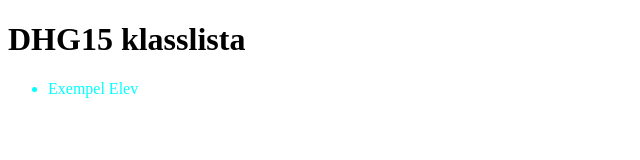
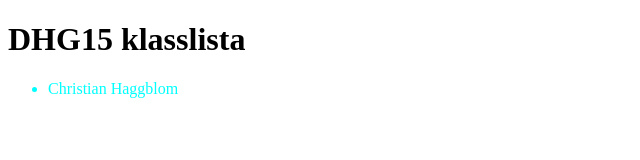
Before and after one commit to komukal/DHG15-gitovn2, a plain HTML site: page index.html in a window 1280 px wide. Shown: the full height of the page, 0-640 px from the left. Drawn offline with Linux system fonts and the light colour scheme.

Commit message:
ändringar gjorda

```diff
--- a/index.html
+++ b/index.html
@@ -7,7 +7,7 @@
     <body>
     <h1>DHG15 klasslista</h1>
     <ul>
-        <li class="exempel-elev">Exempel Elev</li>
+        <li class="christian-haggblom">Christian Haggblom</li>
     </ul>
 
 
--- a/style.css
+++ b/style.css
@@ -1,3 +1,4 @@
 /* DHG15 stylezzz */
 
 .exempel-elev { color: aqua; }
+.christian-haggblom { color: aqua; }
```
